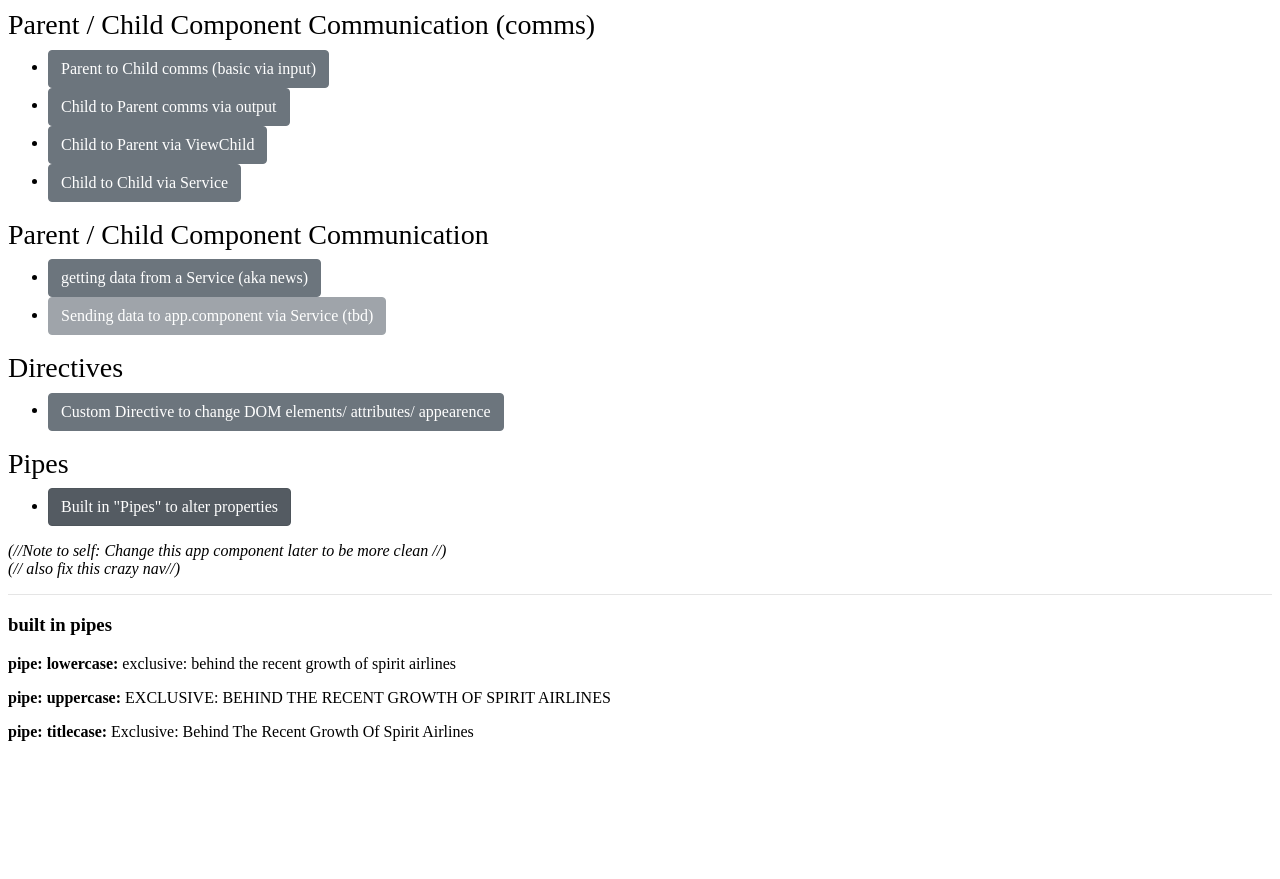
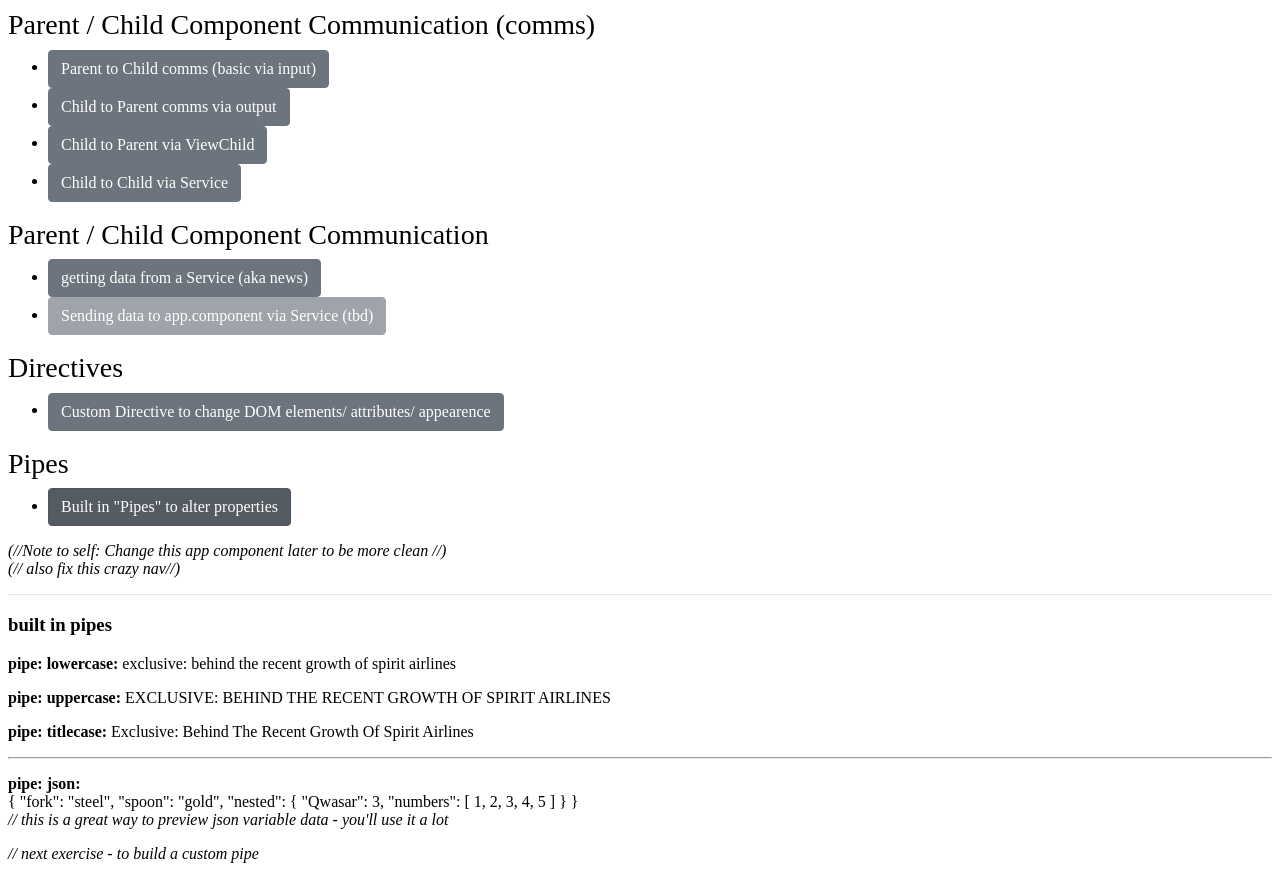
Before and after one commit to subliminalvisions/angular-basic-concepts, an Angular app: page /pipe-examples1 in a window 1280 px wide. Before the commit the page ends 800 px from the top, so only its background shows below. Built offline with nearby package versions, Linux system fonts and the light colour scheme.

Commit message:
add basic json pipe example

```diff
--- a/src/app/pipes/pipe-examples/pipe-examples.component.html
+++ b/src/app/pipes/pipe-examples/pipe-examples.component.html
@@ -4,3 +4,13 @@
 <p><b>pipe: lowercase: </b> {{ exampleArticleTitle | lowercase }} </p>
 <p><b>pipe: uppercase: </b> {{ exampleArticleTitle | uppercase }} </p>
 <p><b>pipe: titlecase: </b> {{ exampleArticleTitle | titlecase }} </p>
+
+<hr/>
+<p><b>pipe: json: </b> <br>
+    {{ exampleJson | json }} <br>
+    <i>// this is a great way to preview json variable data - you'll use it a lot</i>
+</p>
+
+<p>
+    <i>// next exercise - to build a custom pipe </i>
+</p>
--- a/src/app/pipes/pipe-examples/pipe-examples.component.ts
+++ b/src/app/pipes/pipe-examples/pipe-examples.component.ts
@@ -8,6 +8,7 @@ import { Component, OnInit } from '@angular/core';
 export class PipeExamplesComponent implements OnInit {
 
   exampleArticleTitle: string;
+  exampleJson: {};
 
   constructor() { }
 
@@ -18,6 +19,7 @@ export class PipeExamplesComponent implements OnInit {
 
   setVars() {
     this.exampleArticleTitle = 'Exclusive: Behind The recent Growth Of Spirit airlines';
+    this.exampleJson = {fork: 'steel', spoon: 'gold', nested: {Qwasar: 3, numbers: [1, 2, 3, 4, 5]}};
   }
 
 }
```
